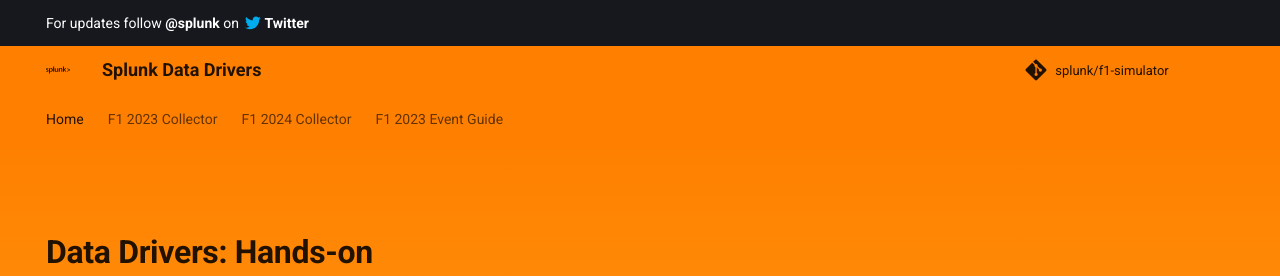
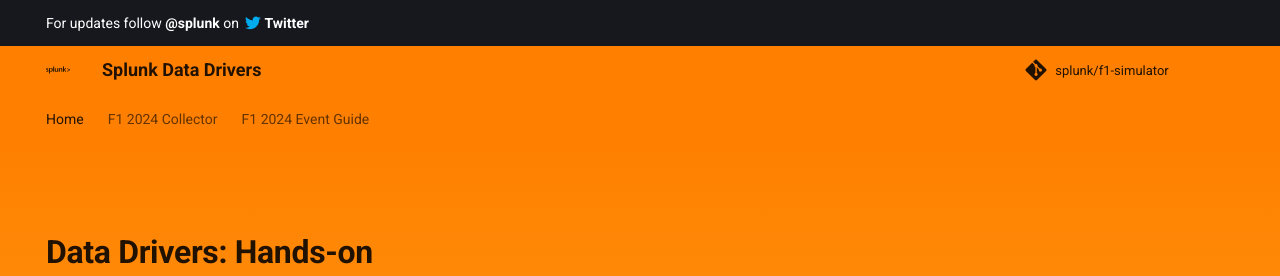
Before and after one commit to splunk/f1-simulator, an MkDocs documentation site: the page built from docs/index.md, in a window 1280 px wide. Shown: the top 276 px of the page. Built offline with MkDocs 1.6.1 and Material for MkDocs 9.7.7, drawn with Linux system fonts in a browser that asks for light colours; comment, search, counter and statistics services are not loaded.

Commit message:
Hide F1 2023

```diff
--- a/mkdocs.yml
+++ b/mkdocs.yml
@@ -32,20 +32,20 @@
 
 nav:
   - Home: index.md
-  - F1 2023 Collector:
-    - Pre-requisites: f1_2023/index.md
-    - Setup: f1_2023/setup.md
-    - Accessing the Web Interface: f1_2023/ui.md
-    - Configuration: f1_2023/configuration.md
+  # - F1 2023 Collector:
+  #   - Pre-requisites: f1_2023/index.md
+  #   - Setup: f1_2023/setup.md
+  #   - Accessing the Web Interface: f1_2023/ui.md
+  #   - Configuration: f1_2023/configuration.md
     #- Game Configuration: f1_2023/game.md
-    - Dashboards: f1_2023/dashboards.md
+  # - Dashboards: f1_2023/dashboards.md
   - F1 2024 Collector:
     - Pre-requisites: f1_2024/index.md
     - Setup: f1_2024/setup.md
     - Accessing the Web Interface: f1_2024/ui.md
     - Configuration: f1_2024/configuration.md
     - Dashboards: f1_2024/dashboards.md
-  - F1 2023 Event Guide:
+  - F1 2024 Event Guide:
     - Game Configuration:
         - Telemetry: event_guide/telemetry.md
         - Start Grand Prix: event_guide/grand-prix.md
```
